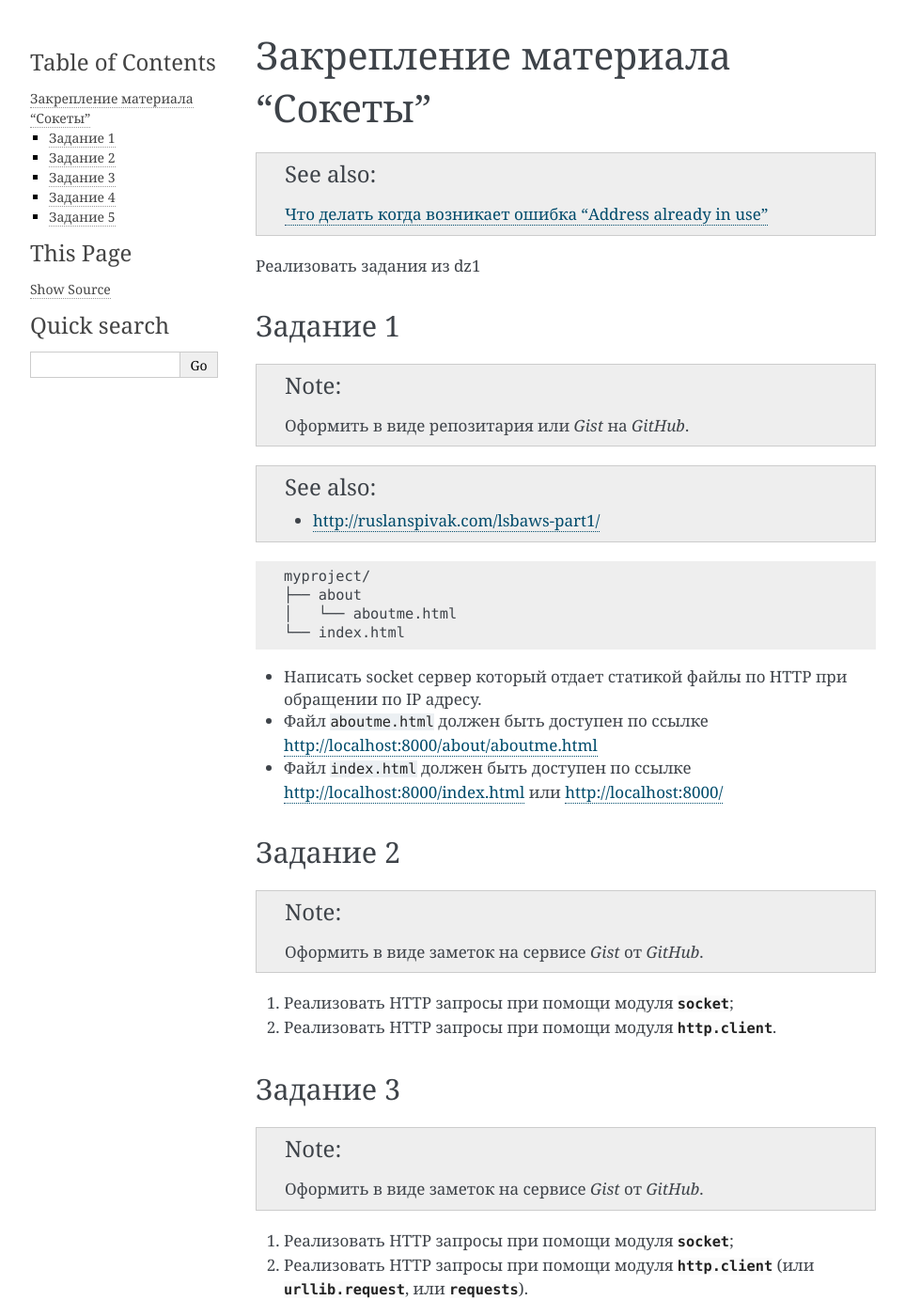
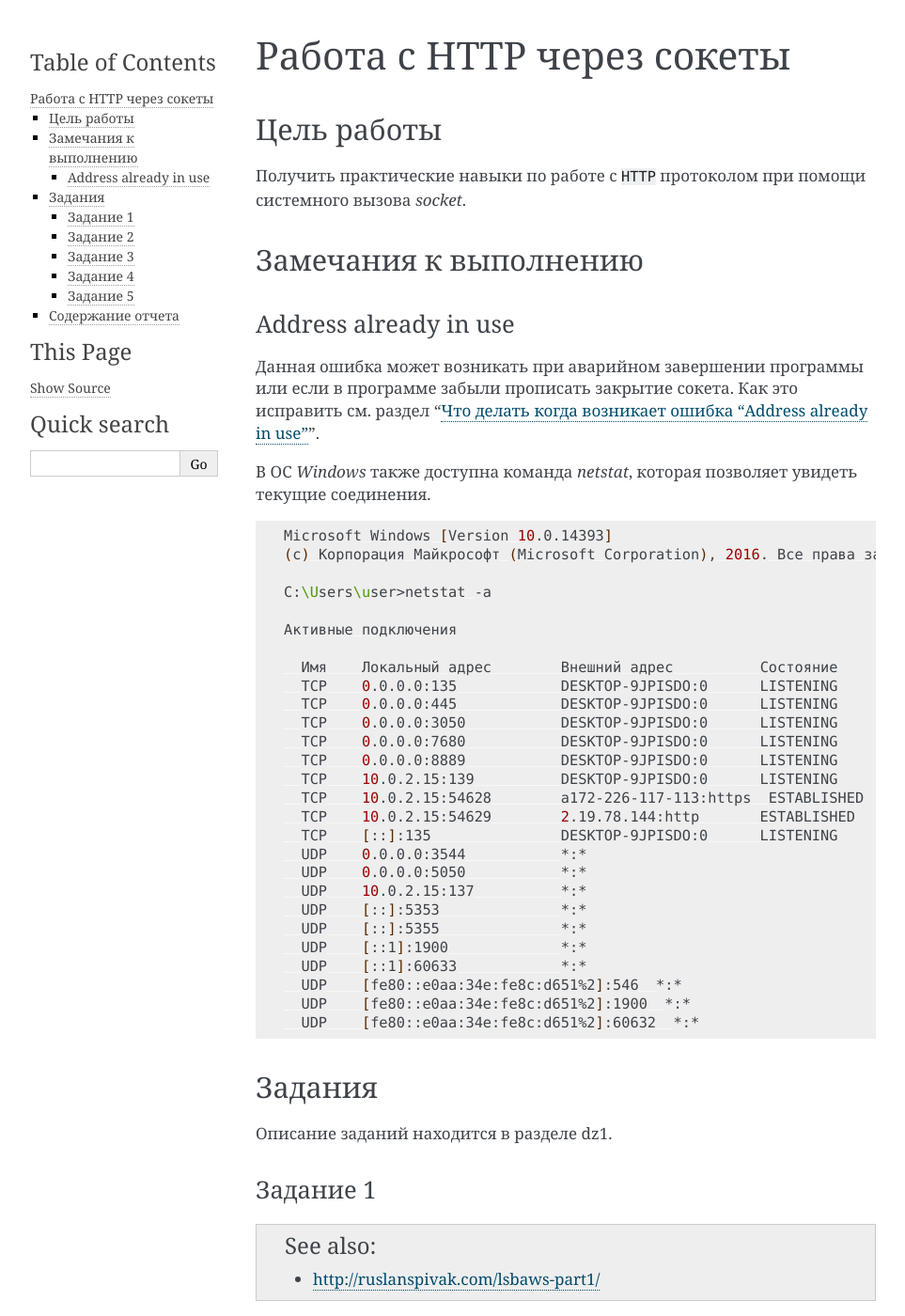
Before and after one commit to ustu/lectures.net, a Sphinx documentation site: the page built from docs/net/_checkpoint.rst, in a window 1280 px wide and 1400 px high. Shown: the whole window at 94% size, without its empty margins (148-1111 px from the left). Built offline with Sphinx 7.4.7, drawn with Linux system fonts in a browser that asks for light colours; cross-references to code outside the pages are shown as plain code; some of the changed text lies outside the part shown.

Commit message:
++checkpoints

```diff
--- a/docs/index.rst
+++ b/docs/index.rst
@@ -31,6 +31,14 @@
     net/requests/index.rst
     net/web.scraping/index.rst
     net/low-level/index.rst
+
+Закрепление материала
+---------------------
+
+.. toctree::
+    :maxdepth: 1
+
+    net/_checkpoint0.rst
     net/_checkpoint.rst
 
 Справочник
--- a/docs/net/_checkpoint.rst
+++ b/docs/net/_checkpoint.rst
@@ -1,18 +1,63 @@
-Закрепление материала "Сокеты"
-==============================
+Работа с HTTP через сокеты
+==========================
 
-.. seealso::
+Цель работы
+-----------
 
-    :ref:`addressinuse`
+Получить практические навыки по работе с ``HTTP`` протоколом при помощи
+системного вызова `socket`.
 
-Реализовать задания из :ref:`dz1`
+
+Замечания к выполнению
+----------------------
+
+Address already in use
+^^^^^^^^^^^^^^^^^^^^^^
+
+Данная ошибка может возникать при аварийном завершении программы или если в
+программе забыли прописать закрытие сокета. Как это исправить см. раздел
+":ref:`addressinuse`".
+
+В ОС `Windows` также доступна команда `netstat`, которая позволяет увидеть
+текущие соединения.
+
+.. code-block:: bash
+
+    Microsoft Windows [Version 10.0.14393]
+    (c) Корпорация Майкрософт (Microsoft Corporation), 2016. Все права защищены.
+
+    C:\Users\user>netstat -a
+
+    Активные подключения
+
+      Имя    Локальный адрес        Внешний адрес          Состояние
+      TCP    0.0.0.0:135            DESKTOP-9JPISDO:0      LISTENING
+      TCP    0.0.0.0:445            DESKTOP-9JPISDO:0      LISTENING
+      TCP    0.0.0.0:3050           DESKTOP-9JPISDO:0      LISTENING
+      TCP    0.0.0.0:7680           DESKTOP-9JPISDO:0      LISTENING
+      TCP    0.0.0.0:8889           DESKTOP-9JPISDO:0      LISTENING
+      TCP    10.0.2.15:139          DESKTOP-9JPISDO:0      LISTENING
+      TCP    10.0.2.15:54628        a172-226-117-113:https  ESTABLISHED
+      TCP    10.0.2.15:54629        2.19.78.144:http       ESTABLISHED
+      TCP    [::]:135               DESKTOP-9JPISDO:0      LISTENING
+      UDP    0.0.0.0:3544           *:*
+      UDP    0.0.0.0:5050           *:*
+      UDP    10.0.2.15:137          *:*
+      UDP    [::]:5353              *:*
+      UDP    [::]:5355              *:*
+      UDP    [::1]:1900             *:*
+      UDP    [::1]:60633            *:*
+      UDP    [fe80::e0aa:34e:fe8c:d651%2]:546  *:*
+      UDP    [fe80::e0aa:34e:fe8c:d651%2]:1900  *:*
+      UDP    [fe80::e0aa:34e:fe8c:d651%2]:60632  *:*
+
+Задания
+-------
+
+Описание заданий находится в разделе :ref:`dz1`.
 
 Задание 1
----------
-
-.. note::
-
-   Оформить в виде репозитария или `Gist` на `GitHub`.
+^^^^^^^^^
 
 .. seealso::
 
@@ -33,37 +78,25 @@
   http://localhost:8000/index.html или http://localhost:8000/
 
 Задание 2
----------
-
-.. note::
-
-   Оформить в виде заметок на сервисе `Gist` от `GitHub`.
+^^^^^^^^^
 
 #. Реализовать HTTP запросы при помощи модуля :mod:`socket`;
 #. Реализовать HTTP запросы при помощи модуля :mod:`http.client`.
 
 Задание 3
----------
-
-.. note::
-
-   Оформить в виде заметок на сервисе `Gist` от `GitHub`.
+^^^^^^^^^
 
 #. Реализовать HTTP запросы при помощи модуля :mod:`socket`;
 #. Реализовать HTTP запросы при помощи модуля :mod:`http.client`
    (или :mod:`urllib.request`, или :mod:`requests`).
 
 Задание 4
----------
+^^^^^^^^^
 
 Делать на сокетах не надо.
 
 Задание 5
----------
-
-.. note::
-
-   Оформить в виде заметок на сервисе `Gist` от `GitHub`.
+^^^^^^^^^
 
 .. seealso::
 
@@ -81,3 +114,11 @@
 
 При помощи утилиты :man:`tcpdump` перехватить трафик с запросом и выложить
 результат в виде заметок ``Gist`` от ``GitHub``.
+
+Содержание отчета
+-----------------
+
+На каждое задание создать отчет, который должен быть оформлен в виде
+репозитария на :l:`GitHub` или заметок на сервисе :l:`Gist`. В отчете должно
+быть: исходный код программы, описание последовательности действий, результат
+выполнения заданий и выводы по работе.
--- a/docs/net/requests/index.rst
+++ b/docs/net/requests/index.rst
@@ -15,6 +15,8 @@
 а так как протокол HTTP работает поверх TCP, то следовательно можно написать программу
 отправляющую HTTP запрос (HTTP-клиент).
 
+.. _reqresp_examples:
+
 .. toctree::
     :maxdepth: 3
 
```
Also changed, not shown: docs/net/_checkpoint0.rst (added, +35 -0 lines), 2 other files.
